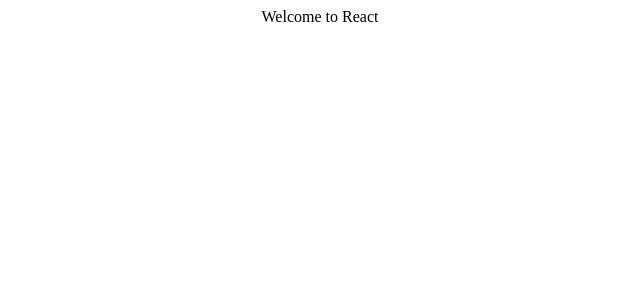
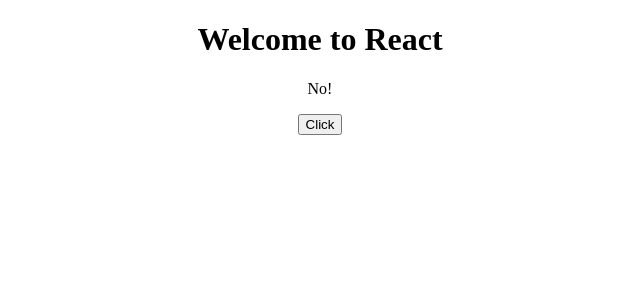
Before and after one commit to pesto-students/batch-9-exercises, a React (Create React App) app in the folder test-basics/: page / in a window 1280 px wide. Shown: the top 300 px of the page, without its empty margins (320-960 px from the left). Built offline with nearby package versions, Linux system fonts and the light colour scheme; the HTML template or start-up script is replaced by a standard one.

Commit message:
solve test-basics

```diff
--- a/test-basics/src/App.js
+++ b/test-basics/src/App.js
@@ -7,12 +7,17 @@ class App extends Component {
   state = {
     on: false,
     input: '',
-    mainColor: 'blue',
-  }
+    mainColor: 'blue'
+  };
+
+  handleClick = () => this.setState({ on: !this.state.on });
   render() {
     return (
-      <div className="App">
-        Welcome to React
+      <div className='App'>
+        <h1>Welcome to React</h1>
+
+        <p className='button-state'>{this.state.on ? 'Yes!' : 'No!'}</p>
+        <button onClick={this.handleClick}>Click</button>
       </div>
     );
   }
```
Also changed, not shown: test-basics/src/setupTests.js (+1 -1 lines), 2 other files (tests, documents, lock files or other folders).
